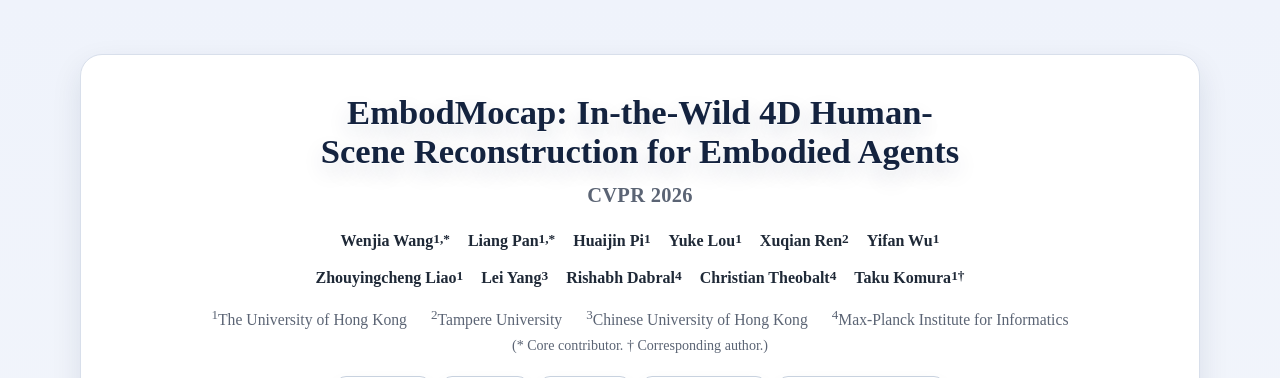
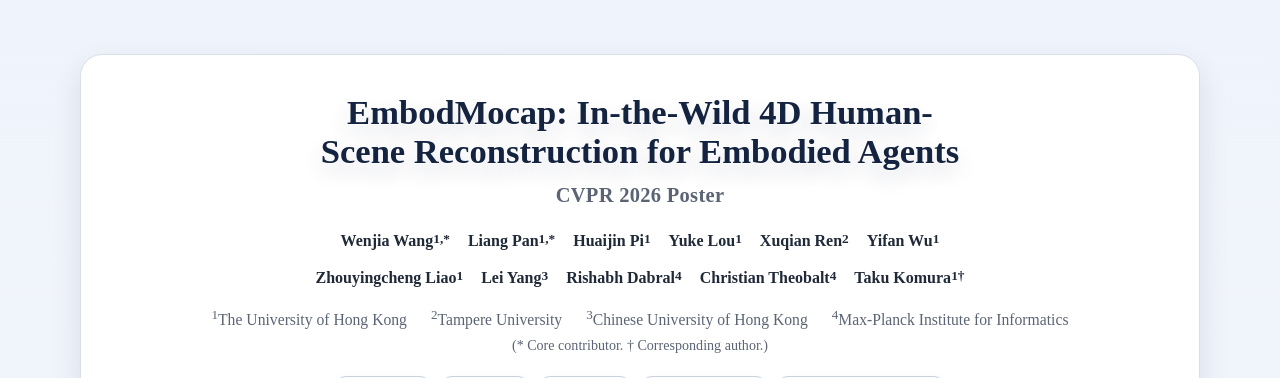
Before and after one commit to WenjiaWang0312/WenjiaWang0312.github.io, a Jekyll site: the page projects/embodmocap/index.html, which Jekyll copies as it is, in a window 1280 px wide and 900 px high. Shown: the top 378 px of the window. Built offline with Jekyll 4.4.1, drawn with Linux system fonts in a browser that asks for light colours.

Commit message:
Update EmbodMocap: mark as CVPR Poster

```diff
--- a/projects/embodmocap/index.html
+++ b/projects/embodmocap/index.html
@@ -13,7 +13,7 @@
     <header class="hero">
       <div class="container">
         <h1>EmbodMocap: In-the-Wild 4D Human-Scene Reconstruction for Embodied Agents</h1>
-        <p class="venue">CVPR 2026</p>
+        <p class="venue">CVPR 2026 Poster</p>
         <div class="authors">
           <div class="authors-row">
             <span class="author-name"><a href="https://wenjiawang0312.github.io/">Wenjia Wang</a><sup>1,*</sup></span>
```
